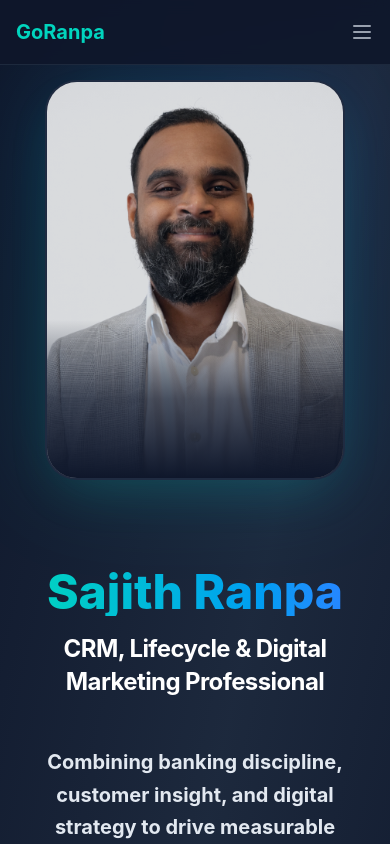
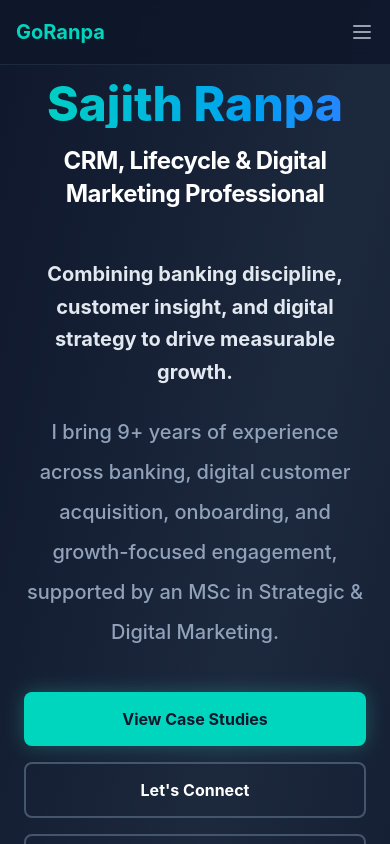
Before and after one commit to sajith-shur/sajith-portfolio, a React (Vite) app: page / in a window 390 px wide. Shown: the top 844 px of the page. Built offline with nearby package versions, Linux system fonts and the light colour scheme.

Commit message:
refactor: reorder Hero section grid columns to ensure consistent layout alignment

```diff
--- a/src/components/Hero.jsx
+++ b/src/components/Hero.jsx
@@ -10,7 +10,7 @@ const Hero = () => {
                 <div className="grid grid-cols-1 lg:grid-cols-2 gap-12 lg:gap-8 items-center">
 
                     {/* Left Column: Content */}
-                    <div className="flex flex-col text-center lg:text-left order-2 lg:order-1">
+                    <div className="flex flex-col text-center lg:text-left order-1">
                         <h1 className="text-5xl sm:text-6xl lg:text-7xl font-extrabold text-transparent bg-clip-text bg-gradient-to-r from-teal-400 to-blue-500 mb-4 animate-fade-in-up">
                             Sajith Ranpa
                         </h1>
@@ -67,7 +67,7 @@ const Hero = () => {
                     </div>
 
                     {/* Right Column: Image */}
-                    <div className="flex justify-center lg:justify-end order-1 lg:order-2 mb-10 lg:mb-0">
+                    <div className="flex justify-center lg:justify-end order-2 mb-10 lg:mb-0">
                         <div className="relative group w-[300px] h-[400px] sm:w-[380px] sm:h-[480px] lg:w-[460px] lg:h-[560px]">
                             {/* Decorative Glow */}
                             <div className="absolute inset-0 bg-gradient-to-tr from-teal-500/40 to-blue-500/40 rounded-[2rem] blur-[50px] opacity-50 group-hover:opacity-80 transition-opacity duration-700"></div>
```
